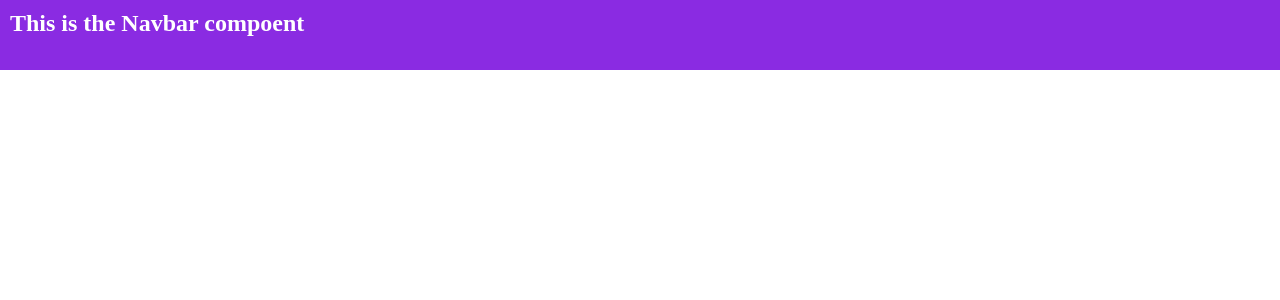
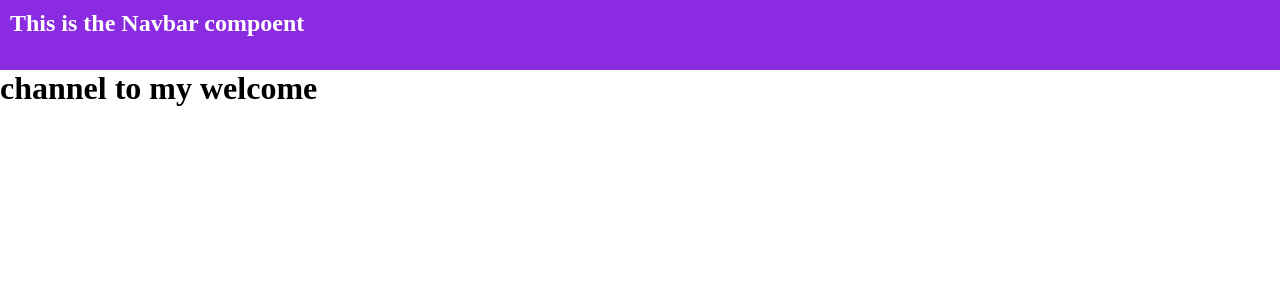
Before and after one commit to homen19/food_swift, a React (Create React App) app: page / in a window 1280 px wide. Shown: the top 300 px of the page. Built offline with nearby package versions, Linux system fonts and the light colour scheme.

Commit message:
h1 tag added

```diff
--- a/src/App.js
+++ b/src/App.js
@@ -4,7 +4,7 @@ function App() {
   return (
     <div>
         <Navbar />
-
+        <h1>channel to my welcome</h1>
     </div>
   );
 }
```
Also changed, not shown: 1 other file (tests, documents, lock files or other folders).
